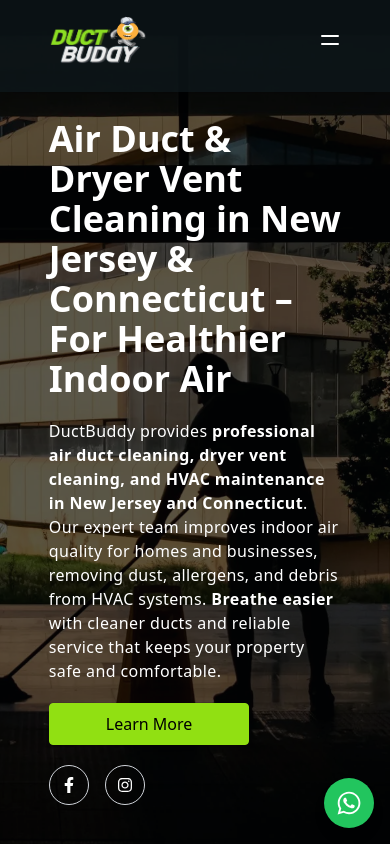
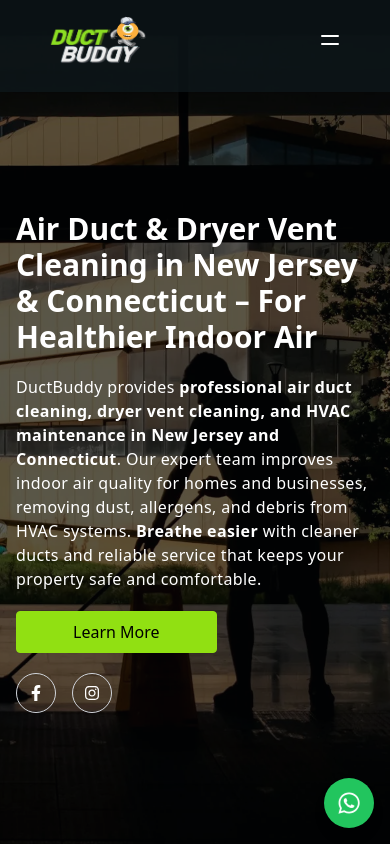
Before and after one commit to Haider-Ali-HA/CleaningWebsite, a React (Vite) app: page / in a window 390 px wide. Shown: the top 844 px of the page. Built offline with nearby package versions, Linux system fonts and the light colour scheme.

Commit message:
remove the home page horizontal scroll issue

```diff
--- a/src/components/home/Hero.jsx
+++ b/src/components/home/Hero.jsx
@@ -12,7 +12,7 @@
   const isInView = useInView(refAnimation, { once: true });
 
   return (
-    <div className="h-screen w-full relative text-white py-10">
+    <div className="h-screen w-full relative text-white py-10 overflow-x-hidden">
       <img
         src={newimage}
         alt="Hero Background"
@@ -29,17 +29,17 @@
         initial="hidden"
         animate={isInView ? "visible" : "hidden"}
         variants={fadeInLeftAnimation}
-        className="text-white relative flex flex-col h-full items-center justify-center w-full"
+        className="text-white relative flex flex-col h-full items-center justify-center w-full px-4"
       >
-        <div className="w-3/4 flex flex-col gap-5 mt-20 sm:mt-12 lg:mt-20 items-start">
+        <div className="w-full max-w-4xl flex flex-col gap-5 mt-20 sm:mt-12 lg:mt-20 items-start">
           {/* H1: Keep your main heading referencing local coverage */}
-          <h1 className="text-4xl lg:text-5xl font-semibold">
+          <h1 className="text-3xl md:text-4xl lg:text-5xl font-semibold">
             Air Duct & Dryer Vent Cleaning in New Jersey & Connecticut – For
             Healthier Indoor Air
           </h1>
 
           {/* Enriched paragraph with local & service-based keywords */}
-          <p className="lg:text-lg tracking-wide md:w-5/6">
+          <p className="lg:text-lg tracking-wide">
             DuctBuddy provides{" "}
             <strong>
               professional air duct cleaning, dryer vent cleaning, and HVAC
--- a/src/pages/Home.jsx
+++ b/src/pages/Home.jsx
@@ -9,19 +9,19 @@
 
 const Home = () => {
   return (
-    <>
+    <div className="w-auto overflow-hidden">
       <Helmet>
         <title>Home - Duct Buddy | Professional Air Duct & HVAC Cleaning in NJ & CT</title>
         <meta name="description" content="Duct Buddy offers expert air duct, dryer vent, and HVAC cleaning services for residential and commercial properties in New Jersey and Connecticut. Improve your indoor air quality today!" />
         <link rel="canonical" href="https://www.ductbuddyllc.com/" />
       </Helmet>
       <Hero  />
-      <Services />
-      <ChooseUs />
+      {/* <Services /> */}
+      {/* <ChooseUs /> */}
       <FeatureAndBenefits />
       <CustomerReviews />
       <GoogleReviews />
-    </>
+    </div>
   );
 };
 
```
